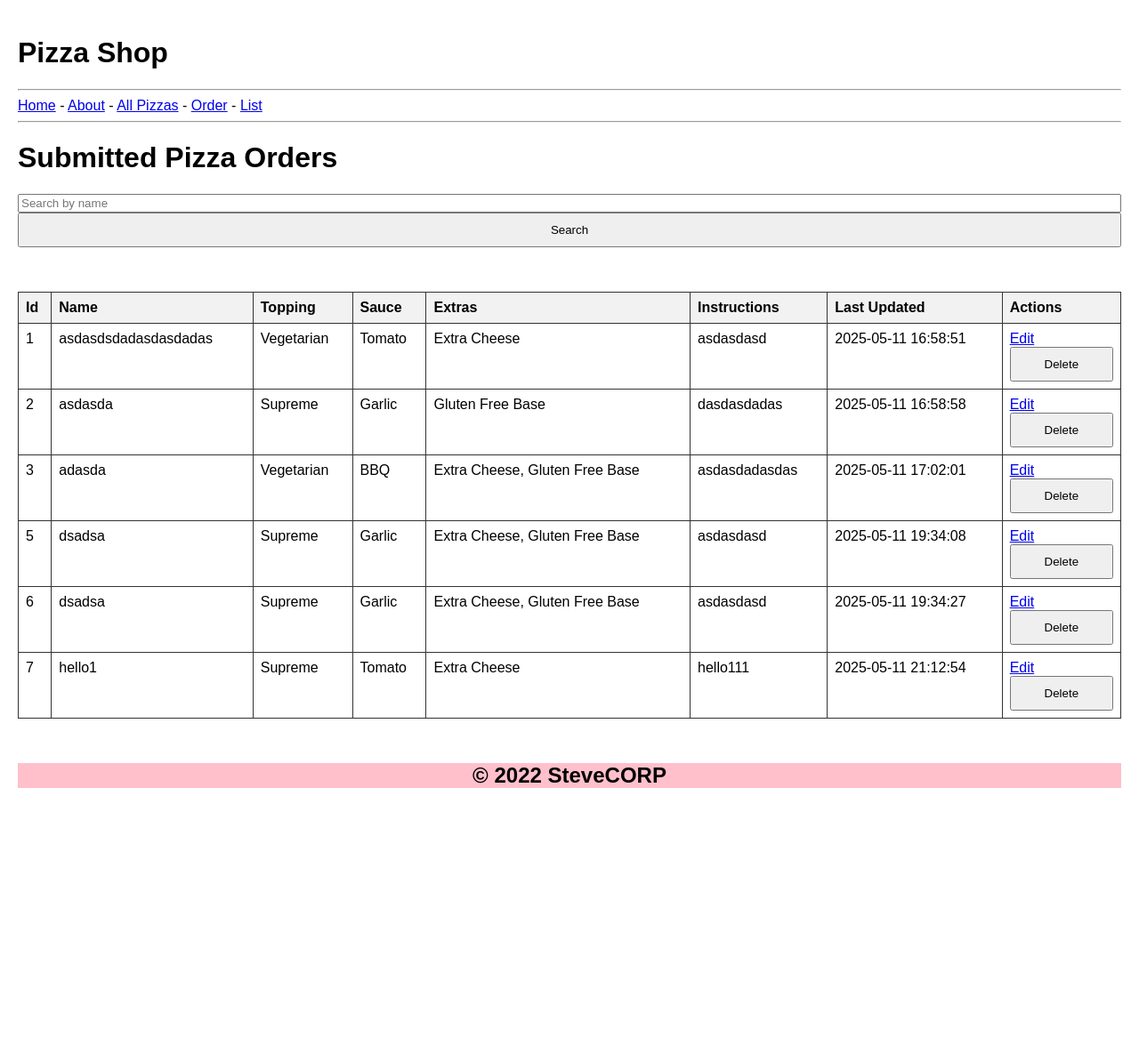
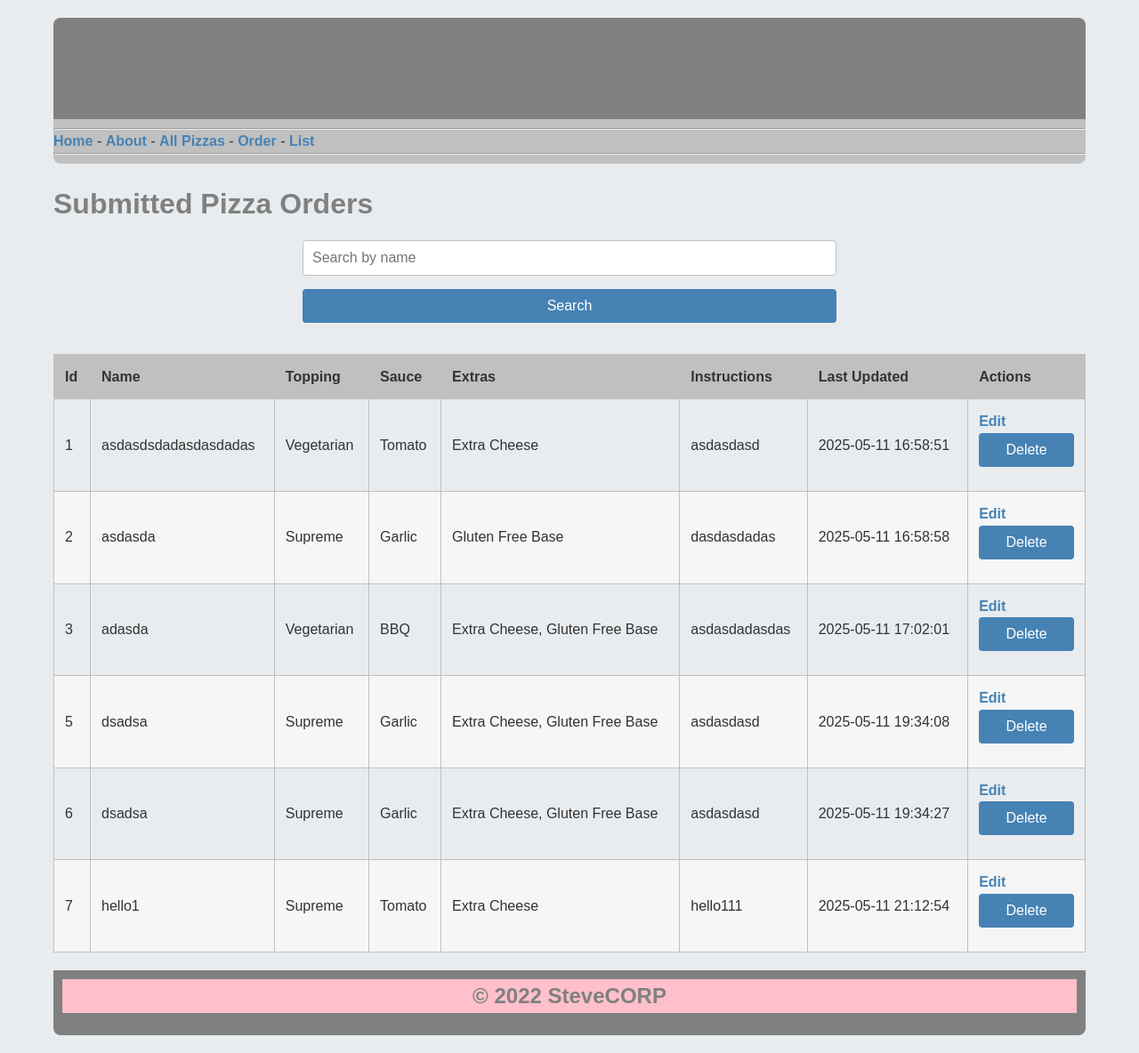
Before and after one commit to rectesicdirigecursum/BHS-12DTP, a Flask app: page /orderList in a window 1280 px wide. Shown: the whole page at 89% size. Before the commit the page ends 886 px from the top, so only its background shows below. Run offline with Flask 3, Linux system fonts and the light colour scheme; data comes from the database, SQL or seed files in the repository.

Commit message:
change css

```diff
--- a/static/style.css
+++ b/static/style.css
@@ -1,37 +1,289 @@
-/* General body styling */
-body {
-    font-family: Arial, sans-serif;
-    padding: 20px;
-    margin: auto;
-}
-
-/* Table styling for layout */
-table {
-    border-collapse: collapse;
-    margin: 50px auto;
-    width: 400px;
-}
-
-/* Table cell styling */
-td {
-    border: 1px solid #000;
-    padding: 8px;
-    vertical-align: top;
-}
-
-/* Form input styling */
-input[type="text"], select, textarea {
-    width: 100%;
+/* Reset default browser styles for consistency */
+* {
+    margin: 0;
+    padding: 0;
     box-sizing: border-box;
 }
 
-/* Textarea specific styling */
-textarea {
-    height: 80px;
+/* General body styling */
+body {
+    font-family: 'Arial', sans-serif;
+    line-height: 1.6;
+    color: #333333; /* Dark gray for text */
+    background-color: #E8ECEF; /* Light silver-gray background */
+    margin: 0 auto;
+    max-width: 1200px;
+    padding: 20px;
 }
 
-/* Submit button styling */
-input[type="submit"] {
+/* Header styling */
+header {
+    background-color: #808080; /* Medium gray for header */
+    color: #FFFFFF; /* White text for contrast */
+    padding: 20px;
+    text-align: center;
+    border-radius: 8px 8px 0 0;
+}
+
+header h1 {
+    font-size: 2.5em;
+    margin-bottom: 10px;
+}
+
+/* Navigation styling */
+nav {
+    background-color: #C0C0C0; /* Silver for navigation */
+    padding: 10px 0;
+    margin-bottom: 20px;
+    border-radius: 0 0 8px 8px;
+}
+
+nav ul {
+    list-style: none;
+    display: flex;
+    justify-content: center;
+}
+
+nav ul li {
+    margin: 0 15px;
+}
+
+nav ul li a {
+    color: #333333; /* Dark gray for nav links */
+    text-decoration: none;
+    font-weight: bold;
+    font-size: 1.1em;
+    transition: color 0.3s ease;
+}
+
+nav ul li a:hover {
+    color: #4682B4; /* Steel blue on hover */
+}
+
+/* Main content styling */
+main {
+    background-color: #FFFFFF; /* White for content area */
+    padding: 20px;
+    border-radius: 8px;
+    box-shadow: 0 2px 5px rgba(0, 0, 0, 0.1);
+    margin-bottom: 20px;
+}
+
+h1, h2 {
+    color: #808080; /* Medium gray for headings */
+    margin-bottom: 15px;
+}
+
+h1 {
+    font-size: 2em;
+}
+
+h2 {
+    font-size: 1.5em;
+}
+
+/* Form styling */
+form {
+    max-width: 600px;
+    margin: 0 auto;
+}
+
+label {
+    display: block;
+    margin-bottom: 5px;
+    font-weight: bold;
+    color: #333333; /* Dark gray for labels */
+}
+
+input[type="text"],
+input[type="submit"],
+select,
+textarea {
     width: 100%;
     padding: 10px;
+    margin-bottom: 15px;
+    border: 1px solid #C0C0C0; /* Silver border */
+    border-radius: 4px;
+    font-size: 1em;
 }
+
+input[type="radio"],
+input[type="checkbox"] {
+    margin-right: 10px;
+}
+
+textarea {
+    height: 100px;
+    resize: vertical;
+}
+
+input[type="submit"] {
+    background-color: #4682B4; /* Steel blue for submit buttons */
+    color: #FFFFFF; /* White text */
+    border: none;
+    cursor: pointer;
+    transition: background-color 0.3s ease;
+}
+
+input[type="submit"]:hover {
+    background-color: #3A6B8F; /* Darker steel blue on hover */
+}
+
+/* Table styling for orders list */
+table {
+    width: 100%;
+    border-collapse: collapse;
+    margin: 20px 0;
+}
+
+th, td {
+    border: 1px solid #C0C0C0; /* Silver border */
+    padding: 12px;
+    text-align: left;
+}
+
+th {
+    background-color: #C0C0C0; /* Silver for table headers */
+    color: #333333; /* Dark gray text */
+    font-weight: bold;
+}
+
+tr:nth-child(even) {
+    background-color: #F5F6F5; /* Very light gray for alternating rows */
+}
+
+tr:hover {
+    background-color: #E8ECEF; /* Light silver-gray on hover */
+}
+
+/* Links and buttons */
+a {
+    color: #4682B4; /* Steel blue for links */
+    text-decoration: none;
+    font-weight: bold;
+}
+
+a:hover {
+    text-decoration: underline;
+}
+
+.button {
+    display: inline-block;
+    padding: 10px 20px;
+    background-color: #4682B4; /* Steel blue for buttons */
+    color: #FFFFFF; /* White text */
+    border-radius: 4px;
+    text-align: center;
+    transition: background-color 0.3s ease;
+}
+
+.button:hover {
+    background-color: #3A6B8F; /* Darker steel blue on hover */
+}
+
+/* Footer styling */
+footer {
+    background-color: #808080; /* Medium gray for footer */
+    color: #FFFFFF; /* White text */
+    text-align: center;
+    padding: 10px;
+    border-radius: 0 0 8px 8px;
+    margin-top: 20px;
+}
+
+/* Specific styling for confirmation page */
+.confirmation {
+    max-width: 600px;
+    margin: 0 auto;
+    text-align: center;
+}
+
+.confirmation ul {
+    list-style: none;
+    padding: 0;
+    text-align: left;
+}
+
+.confirmation ul li {
+    margin-bottom: 10px;
+}
+
+/* Styling for all_pizzas and pizza pages */
+.pizza-list, .pizza-details {
+    max-width: 800px;
+    margin: 0 auto;
+}
+
+.pizza-list ul, .pizza-details ul {
+    list-style: none;
+    padding: 0;
+}
+
+.pizza-list ul li, .pizza-details ul li {
+    margin-bottom: 10px;
+    font-size: 1.1em;
+}
+
+/* Error page (404) styling */
+.error {
+    text-align: center;
+    padding: 50px 0;
+}
+
+.error h1 {
+    font-size: 3em;
+    color: #808080; /* Medium gray for error heading */
+}
+
+.error p {
+    font-size: 1.2em;
+}
+
+/* Responsive design */
+@media (max-width: 768px) {
+    body {
+        padding: 10px;
+    }
+
+    header h1 {
+        font-size: 2em;
+    }
+
+    nav ul {
+        flex-direction: column;
+        align-items: center;
+    }
+
+    nav ul li {
+        margin: 10px 0;
+    }
+
+    table {
+        font-size: 0.9em;
+    }
+
+    th, td {
+        padding: 8px;
+    }
+}
+
+@media (max-width: 480px) {
+    h1 {
+        font-size: 1.5em;
+    }
+
+    h2 {
+        font-size: 1.2em;
+    }
+
+    input[type="text"],
+    input[type="submit"],
+    select,
+    textarea {
+        font-size: 0.9em;
+    }
+
+    .button {
+        padding: 8px 15px;
+    }
+}
--- a/templates/orders_list.html
+++ b/templates/orders_list.html
@@ -3,32 +3,12 @@
     <head>
         <meta charset="UTF-8">
         <title>Order List</title>
-        <style>
-            body {
-                font-family: Arial, sans-serif;
-            }
-
-            table {
-                border-collapse: collapse;
-                width: 100%;
-            }
-
-            th, td {
-                border: 1px solid #333;
-                padding: 8px;
-                text-align: left;
-            }
-
-            th {
-                background-color: #f2f2f2;
-            }
-        </style>
     </head>
     <body>
     <h1>Submitted Pizza Orders</h1>
     <form action="{{ url_for('orderList') }}" method="get">
-        <input type="text" name="search" value="{{ search_query }}" placeholder="Search by name">
-        <input type="submit" value="Search">
+        <input type="text" name="search" value="{{ search_query }}" placeholder="Search by name"><input type="submit"
+                                                                                                        value="Search">
     </form>
     <table>
         <thead>
```
